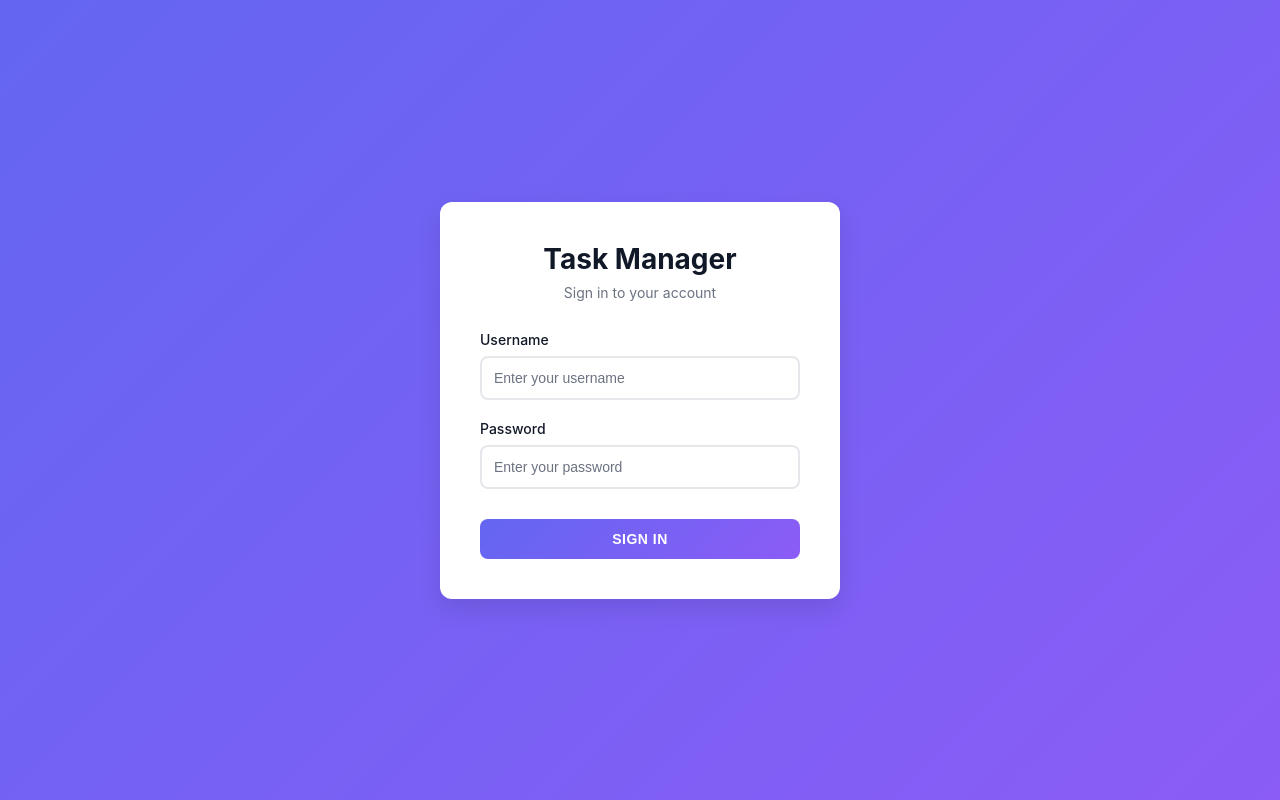
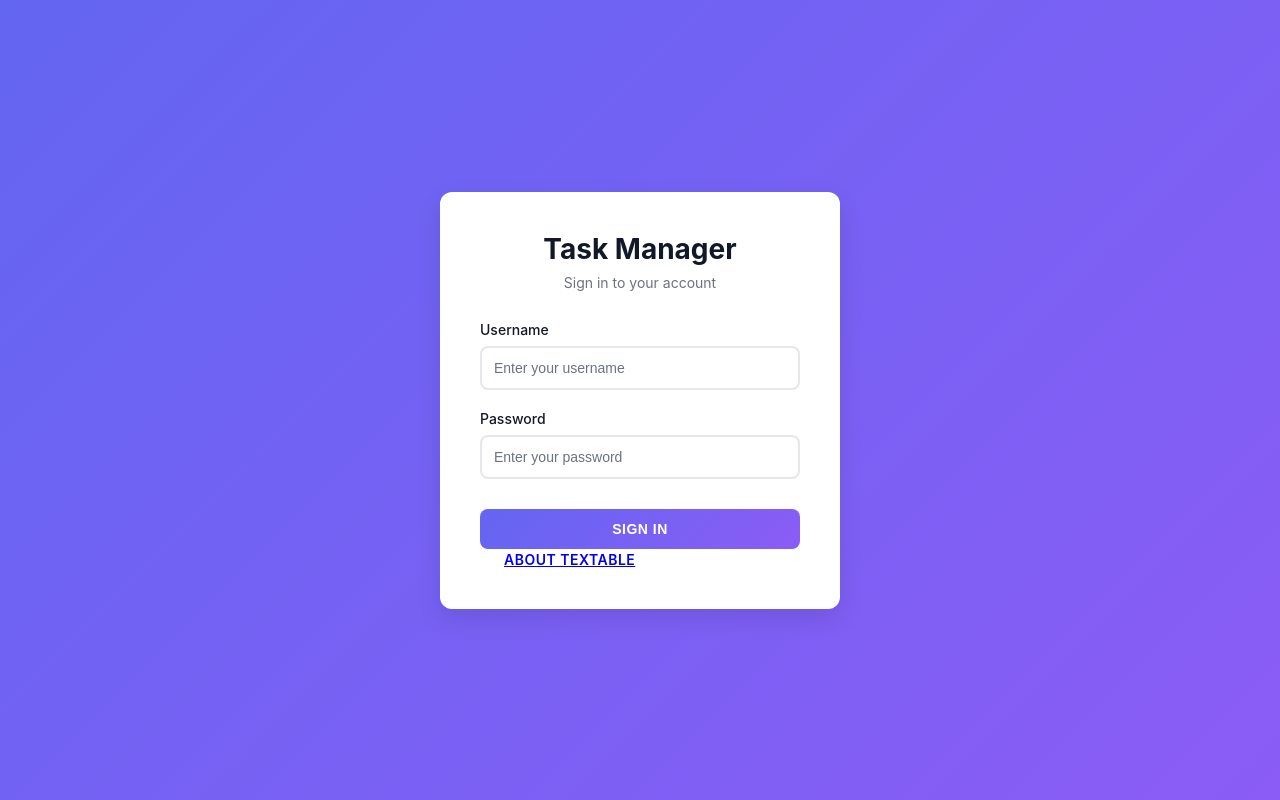
Before and after one commit to ss123-bit/google-sheets-login, a plain HTML site: page index.html in a window 1280 px wide. Drawn offline with Linux system fonts and the light colour scheme.

Commit message:
Add About link to Sign In form

```diff
--- a/index.html
+++ b/index.html
@@ -36,6 +36,7 @@
                     </div>
 
                     <button type="submit" class="btn btn-primary">Sign In</button>
+                    <a href="https://ss123-bit.github.io/google-sheets-login/about" class="btn btn-about" target="_blank">About Textable</a>
                 </form>
 
                 <div id="errorMessage" class="error-message"></div>
```
